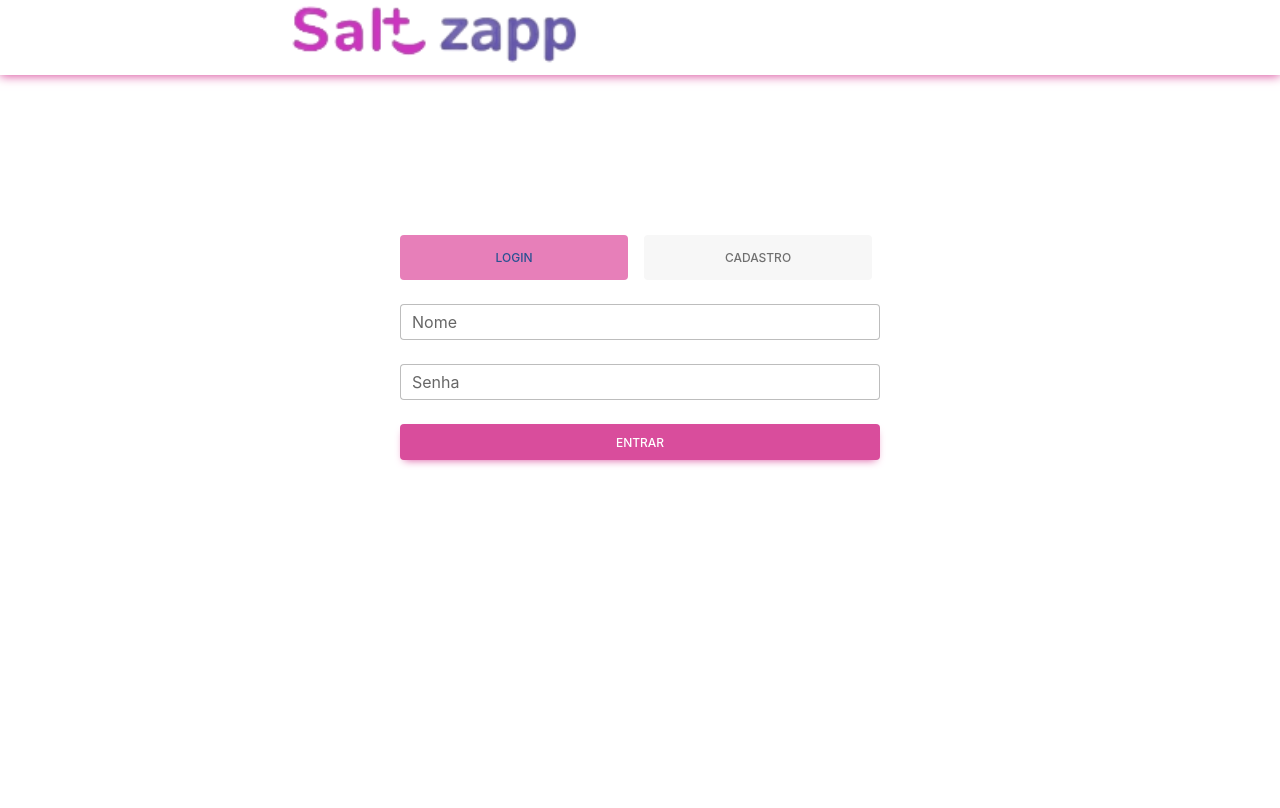
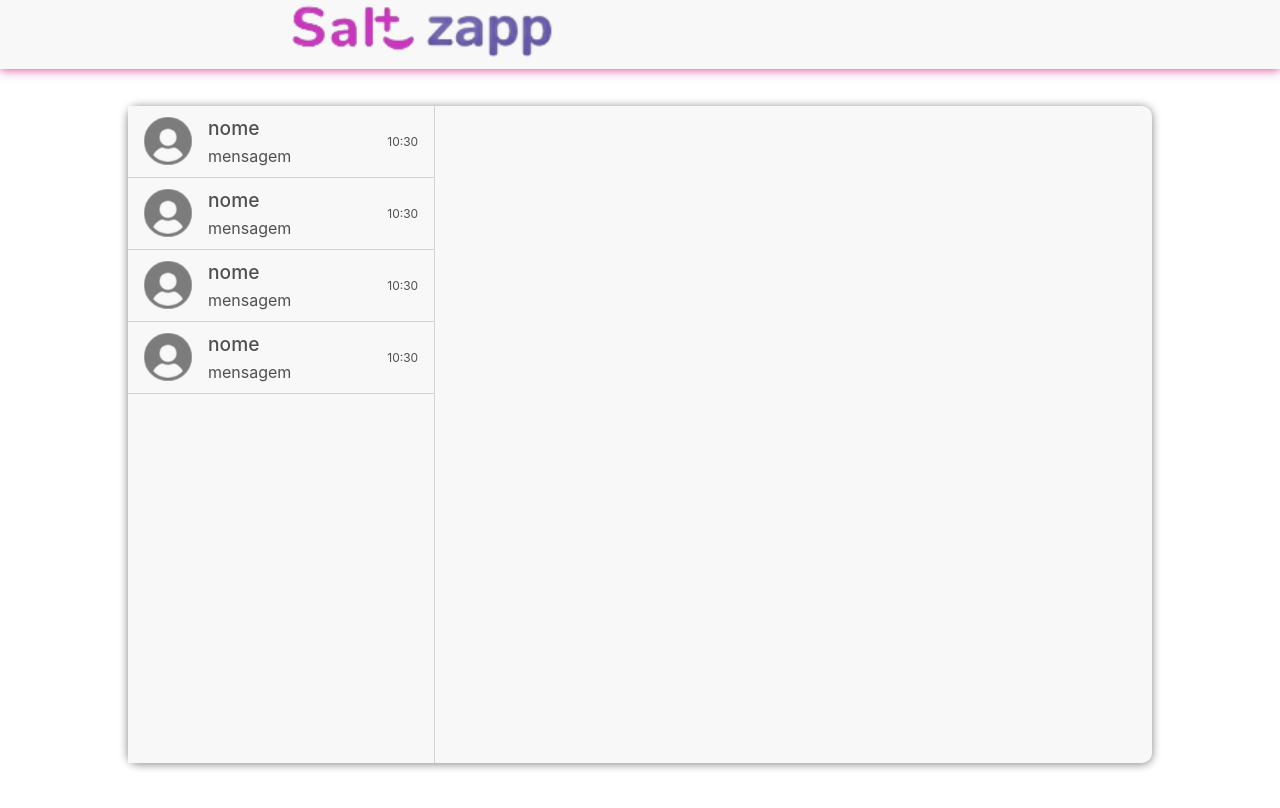
Before and after one commit to fr-mm/saltzapp, a React (Create React App) app: page / in a window 1280 px wide. Shown: the top 808 px of the page. Built offline with nearby package versions, Linux system fonts and the light colour scheme.

Commit message:
tela de chat implementada parcialmente

```diff
--- a/public/index.html
+++ b/public/index.html
@@ -28,7 +28,7 @@
   </head>
   <body>
     <noscript>You need to enable JavaScript to run this app.</noscript>
-    <div id="root"></div>
+    <div id="root" style="height: 100%"></div>
     <!--
       This HTML file is a template.
       If you open it directly in the browser, you will see an empty page.
--- a/src/componentes/app/App.css
+++ b/src/componentes/app/App.css
@@ -1,12 +1,14 @@
 .App {
   text-align: center;
   display: flex;
+  flex: 1;
   flex-direction: column;
+  height: 100%;
 }
 
 .app-corpo {
   display: flex;
   align-items: center;
   justify-content: center;
-  min-height: 100vh;
+  height: 100%;
 }
--- a/src/componentes/app/App.tsx
+++ b/src/componentes/app/App.tsx
@@ -2,7 +2,7 @@ import { useSelector } from "react-redux";
 import PaginaEnum from "../../enums/paginaEnum";
 import { RootState } from "../../store";
 import NavBar from "../navBar/NavBar";
-import Login from "../paginas/login/Login";
+import { Chat, Login } from "../paginas";
 import "./App.css";
 
 function App(): JSX.Element {
@@ -26,6 +26,8 @@ function Pagina(props: PaginaProps): JSX.Element {
   switch (props.pagina) {
     case PaginaEnum.LOGIN:
       return <Login />;
+    case PaginaEnum.CHAT:
+      return <Chat />;
     default:
       return <></>;
   }
--- /dev/null
+++ b/src/componentes/contato/Contato.css
@@ -0,0 +1,36 @@
+.contato {
+  display: flex;
+  flex-direction: row;
+  min-height: 4.5rem;
+  border-bottom: 1.5px solid lightgray;
+  align-items: center;
+  padding: 0 1rem 0 1rem;
+  background-color: inherit;
+}
+
+.contato:hover {
+  filter: brightness(98%);
+  cursor: pointer;
+}
+
+.icone-usuario {
+  filter: opacity(50%);
+  height: 3rem;
+  margin-right: 1rem;
+}
+
+.contato-conteudo {
+  text-align: start;
+  width: 100%;
+}
+
+.contato-nome {
+  font-weight: 500;
+  font-size: 1.2rem;
+}
+
+.ultima-mensagem-enviada-em {
+  width: 5rem;
+  text-align: end;
+  font-size: 0.75rem;
+}
--- /dev/null
+++ b/src/componentes/contato/Contato.tsx
@@ -0,0 +1,17 @@
+import "./Contato.css";
+import icone from "../../static/icone-usuario.png";
+
+function Contato(): JSX.Element {
+  return (
+    <div className="contato">
+      <img src={icone} alt="icone" className="icone-usuario"></img>
+      <div className="contato-conteudo">
+        <div className="contato-nome">nome</div>
+        <div className="ultima-mensagem">mensagem</div>
+      </div>
+      <div className="ultima-mensagem-enviada-em">10:30</div>
+    </div>
+  );
+}
+
+export default Contato;
--- /dev/null
+++ b/src/componentes/contato/index.ts
@@ -0,0 +1,3 @@
+import Contato from "./Contato";
+
+export { Contato };
--- a/src/componentes/navBar/NavBar.css
+++ b/src/componentes/navBar/NavBar.css
@@ -4,4 +4,5 @@
   width: 100%;
   box-shadow: 0px 1px 10px #d94d9c;
   padding: 0rem 18rem 0.5rem 18rem;
+  background-color: #f8f8f8;
 }
--- /dev/null
+++ b/src/componentes/paginas/chat/Chat.css
@@ -0,0 +1,21 @@
+.chat-container {
+  display: flex;
+  height: 90%;
+  max-height: 85vh;
+  width: 80%;
+  background-color: #f8f8f8;
+  margin: 2.25%;
+  box-shadow: 0px 1px 10px #808080;
+  border-radius: 10px;
+  text-align: center;
+}
+
+.contatos {
+  display: flex;
+  flex-direction: column;
+  height: 100%;
+  width: 30%;
+  border-right: 1.5px solid lightgray;
+  overflow-y: scroll;
+  background-color: inherit;
+}
--- /dev/null
+++ b/src/componentes/paginas/chat/Chat.tsx
@@ -0,0 +1,17 @@
+import { Contato } from "../../contato";
+import "./Chat.css";
+
+function Chat(): JSX.Element {
+  return (
+    <div className="chat-container">
+      <div className="contatos">
+        <Contato></Contato>
+        <Contato></Contato>
+        <Contato></Contato>
+        <Contato></Contato>
+      </div>
+    </div>
+  );
+}
+
+export default Chat;
--- /dev/null
+++ b/src/componentes/paginas/index.ts
@@ -0,0 +1,4 @@
+import Chat from "./chat/Chat";
+import Login from "./login/Login";
+
+export { Login, Chat };
--- a/src/index.css
+++ b/src/index.css
@@ -1,4 +1,9 @@
+html {
+  height: 100%;
+}
+
 body {
+  height: 100%;
   margin: 0;
   font-family: -apple-system, BlinkMacSystemFont, "Segoe UI", "Roboto", "Oxygen",
     "Ubuntu", "Cantarell", "Fira Sans", "Droid Sans", "Helvetica Neue",
@@ -15,3 +20,7 @@ code {
 img {
   object-fit: contain;
 }
+
+.root {
+  height: 100%;
+}
--- a/src/store/slices/paginaSlice.ts
+++ b/src/store/slices/paginaSlice.ts
@@ -2,7 +2,7 @@ import { createSlice } from "@reduxjs/toolkit";
 import PaginaEnum from "../../enums/paginaEnum";
 
 const initialState = {
-  visivel: PaginaEnum.LOGIN,
+  visivel: PaginaEnum.CHAT,
 };
 
 const paginaSlice = createSlice({
```
Also changed, not shown: src/static/icone-usuario.png (added).
